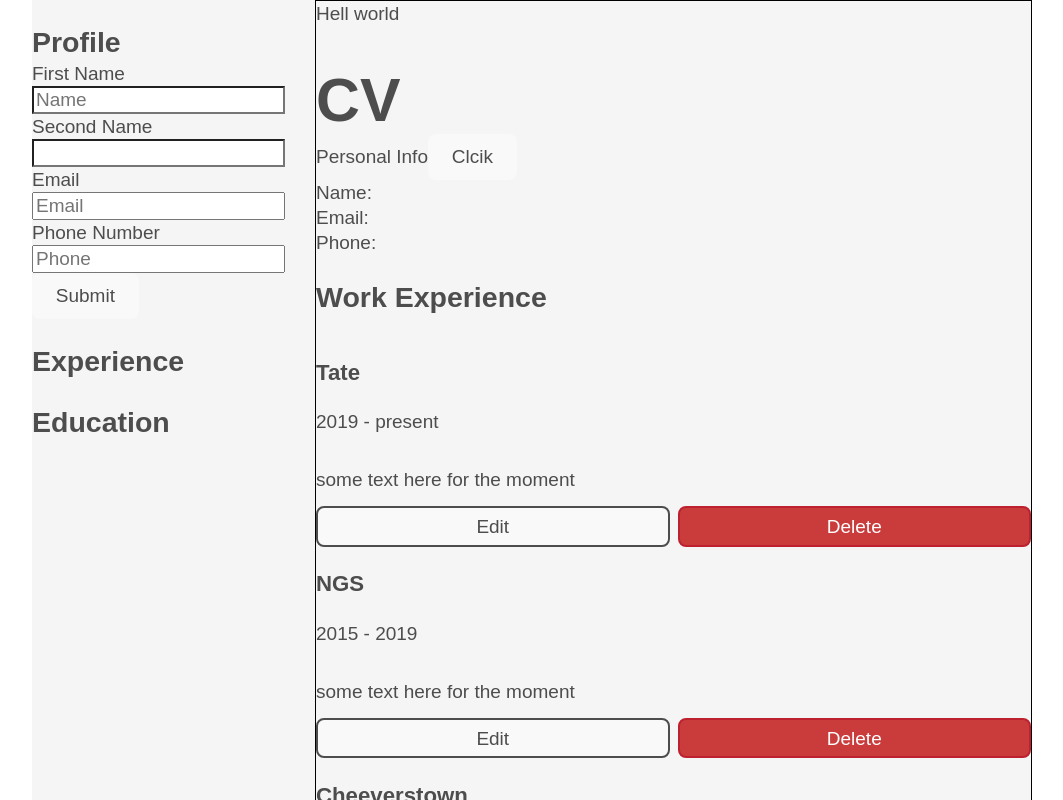
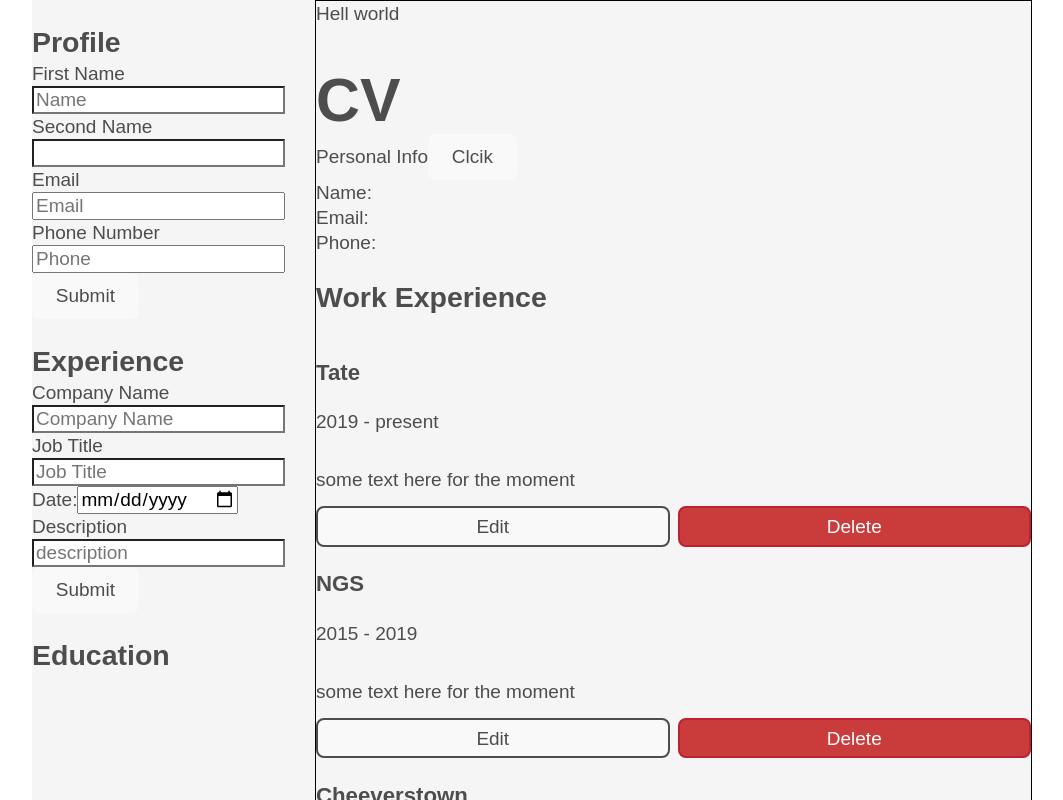
Before and after one commit to fintonius/react-cv-app, a React (Vite) app: page / in a window 1280 px wide. Shown: the top 800 px of the page, without its empty margins (108-1171 px from the left). Built offline with nearby package versions, Linux system fonts and the light colour scheme.

Commit message:
implementing code to pass job info to main.jsx

```diff
--- a/src/App.jsx
+++ b/src/App.jsx
@@ -14,14 +14,21 @@ export default function App(props) {
     surName: '',
     email: '',
     phone: '',
+    date: '',
+    description: '',
   });
 
-  function addInfo(name) {
-    setProfileData(prevData => ({ ...prevData, ...name }));
+  function addInfo(profile) {
+    setProfileData(prevData => ({ ...prevData, ...profile }));
   }
 
-  function addData() {
-    props.addData('barnacles');
+  // SO, COPY THE ABOVE APPROACH FOR CAPTURING USER INPUT
+  // FOR THE JOBS, EDUCATION, ETC. SECTIONS, USE profileData
+  // TO CONTAIN THE DATA THEN PASS IT BACK TO THE "DB" IN MAIN
+  // WITH THE BELOW FUNCTION
+
+  function addData(data) {
+    props.addData(data);
   }
 
 const test = 'testing';
@@ -34,7 +41,7 @@ const test = 'testing';
             <ProfileInput addInfo={addInfo} />
           </div>
           <div>
-            <JobInput />
+            <JobInput addData={addData}/>
           </div>
           <div>
             <EducationInput />
@@ -53,7 +60,7 @@ const test = 'testing';
           </section>
           <section className='work-experience'>
             <h2>Work Experience</h2>
-            <JobEntry data={props.cv}/>
+            <JobEntry data={props.cv} />
           </section>
           <section className='education'>Education</section>
           <section className='skills'>Skills</section>
--- a/src/components/JobInput.jsx
+++ b/src/components/JobInput.jsx
@@ -1,5 +1,71 @@
-export default function JobInput() {
+import { useState } from 'react';
+
+export default function JobInput(props) {
+
+    const [companyName, setCompanyName] = useState('');
+    const [jobTitle, setJobTitle] = useState('');
+    const [date, setDate] = useState('');
+    const [description, setDescription] = useState('');
+
+    const onSubmit = (e) => {
+        e.preventDefault();
+        const jobData = {
+            companyName: companyName,
+            jobTitle: jobTitle,
+            date: date,
+            description: description,
+            category: 'profile',
+        };
+        props.addData(jobData);
+    };
     return (
-        <h2>Experience</h2>
+        <div>
+            <h2>Experience</h2>
+            <form onSubmit={onSubmit}>
+                <label htmlFor="company-name">
+                    Company Name
+                </label>
+                <input
+                    type="text"
+                    id="company-name"
+                    name="company-name"
+                    value={companyName}
+                    onChange={(e) => setCompanyName(e.target.value)}
+                    placeholder="Company Name"
+                />
+                <label htmlFor="job-title">
+                Job Title
+                </label>
+                <input
+                    type="text"
+                    id="job-title"
+                    value={jobTitle}
+                    onChange={(e) => setJobTitle(e.target.value)}
+                    autoComplete="off"
+                    placeholder='Job Title'
+                />
+                <label htmlFor="date">
+                    Date:
+                </label>
+                <input
+                    type="date"
+                    id="date"
+                    value={date}
+                    onChange={(e) => setDate(e.target.value)}
+                    placeholder="Date"
+                    autoComplete="off" />
+                <label htmlFor="description">
+                    Description
+                </label>
+                <input
+                    type="text"
+                    id="description"
+                    value={description}
+                    onChange={(e) => setDescription(e.target.value)}
+                    placeholder="description"
+                    autoComplete="off" />
+                <button type="submit">Submit</button>
+            </form>
+        </div>
     )
 }
```
